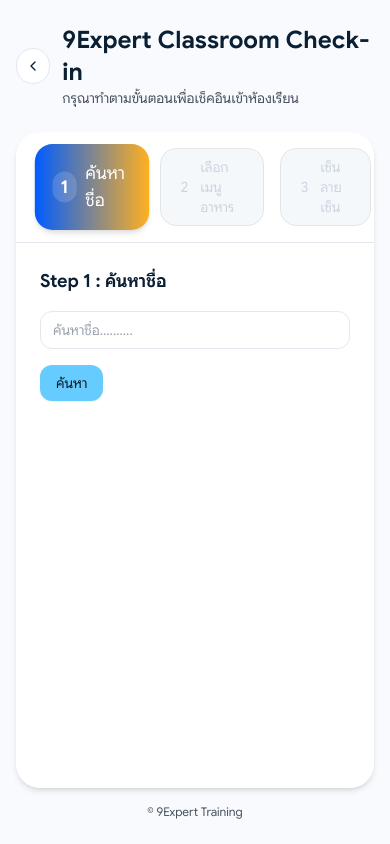
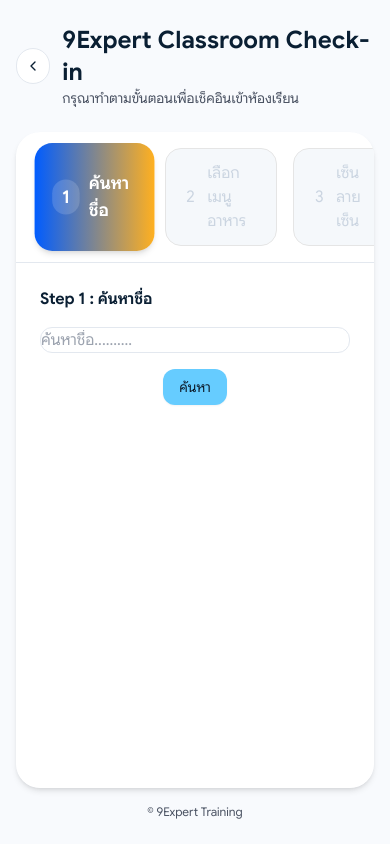
Before and after one commit to 9expert-devsec/classroom-app, a Next.js app: page /classroom/checkin in a window 390 px wide. Built offline with nearby package versions, Linux system fonts and the light colour scheme.

Commit message:
edit font size for tablet

```diff
--- a/src/app/classroom/checkin/CheckinClient.jsx
+++ b/src/app/classroom/checkin/CheckinClient.jsx
@@ -141,9 +141,9 @@ export default function CheckinClient({ searchParams = {} }) {
       <StepHeader currentStep={1} />
 
       <div className="flex min-h-0 flex-1 flex-col px-6 py-6">
-        <h2 className="text-lg font-semibold">Step 1 : ค้นหาชื่อ</h2>
+        <h2 className="sm:text-2xl lg:text-lg font-semibold">Step 1 : ค้นหาชื่อ</h2>
 
-        <form onSubmit={handleSubmit} className="mt-4 space-y-4 shrink-0">
+        <form onSubmit={handleSubmit} className="mt-4 space-y-4 flex flex-col items-center shrink-0">
           <TextInput
             placeholder="ค้นหาชื่อ.........."
             value={keyword}
--- a/src/app/classroom/checkin/SearchResultCard.jsx
+++ b/src/app/classroom/checkin/SearchResultCard.jsx
@@ -48,33 +48,33 @@ export default function SearchResultCard({ student, onClick }) {
     <button
       type="button"
       onClick={onClick}
-      className="w-full text-left rounded-2xl px-4 py-3 shadow-sm transition
+      className="w-full text-left rounded-2xl p-4 shadow-sm transition
                  bg-white ring-1 ring-[#48B0FF] hover:bg-front-bgSoft/80"
     >
-      <div className="text-base font-semibold text-[#0D1B2A]">{thaiName}</div>
+      <div className="sm:text-3xl lg:text-base font-semibold text-[#0D1B2A]">{thaiName}</div>
 
       {engName && (
-        <div className="text-xs text-front-textMuted">{engName}</div>
+        <div className="sm:text-base lg:text-xs text-front-textMuted">{engName}</div>
       )}
 
       {company && (
-        <div className="mt-1 text-sm text-front-textMuted">{company}</div>
+        <div className="mt-1 sm:text-xl lg:text-sm text-front-textMuted">{company}</div>
       )}
 
       {classTitle && (
-        <div className="mt-2 rounded-xl bg-[#48B0FF]/20 px-3 py-2 text-base text-[#0D1B2A]">
+        <div className="mt-2 rounded-xl bg-[#48B0FF]/20 px-3 py-2 sm:text-2xl lg:text-base text-[#0D1B2A]">
           <div className="font-bold">
             Class: <span className="font-normal">{classTitle}</span>
           </div>
 
-          <div className="mt-0.5 text-sm text-[#0D1B2A]">
+          <div className="mt-0.5 sm:text-xl lg:text-sm text-[#0D1B2A]">
             {dateLabel && <>วันที่อบรม: {dateLabel}</>}
             {room && <> • ห้อง: {room}</>}
           </div>
 
           {/* แสดง Day */}
           {dayNumber && (
-            <div className="mt-1 text-sm text-[#005CFF] font-bold">
+            <div className="sm:text-xl lg:text-sm text-[#005CFF] font-bold">
               {dayLabel}
             </div>
           )}
--- a/src/app/classroom/checkin/StepHeader.jsx
+++ b/src/app/classroom/checkin/StepHeader.jsx
@@ -18,12 +18,12 @@ export default function StepHeader({ currentStep }) {
           return (
             <div
               key={step.id}
-              className="relative z-10 flex flex-1 items-center gap-2 rounded-2xl bg-gradient-to-r from-[#005CFF] to-[#FFB020] px-4 py-2 text-white shadow-md transform scale-[1.1] transition-transform duration-200 ease-out"
+              className="relative z-10 flex flex-1 sm:flex-col lg:flex-row items-center gap-2 rounded-2xl bg-gradient-to-r from-[#005CFF] to-[#FFB020] px-4 py-3 text-white shadow-md transform scale-[1.1] transition-transform duration-200 ease-out"
             >
-              <span className="flex h-7 w-7 items-center justify-center rounded-full bg-white/15 text-base font-semibold">
+              <span className="flex h-8 w-8 items-center justify-center rounded-full bg-white/15 sm:text-xl lg:text-base font-semibold">
                 {step.id}
               </span>
-              <span className="text-base font-medium">{step.label}</span>
+              <span className="sm:text-xl lg:text-base font-bold">{step.label}</span>
             </div>
           );
 
@@ -31,14 +31,14 @@ export default function StepHeader({ currentStep }) {
           return (
             <div
               key={step.id}
-              className="flex flex-1 items-center gap-2 rounded-2xl  bg-slate-100 px-4 py-2"
+              className="flex flex-1 sm:flex-col lg:flex-row items-center gap-2 rounded-2xl  bg-slate-100 px-4 py-3"
             >
 
-              <span className="flex h-7 w-7 items-center justify-center rounded-full text-sm font-semibold text-[#F8FAFD] bg-[#005CFF]">
+              <span className="flex h-8 w-8 items-center justify-center rounded-full sm:text-lg lg:text-sm font-semibold text-[#F8FAFD] bg-[#005CFF]">
                 {/* {step.id} */}
-                <Check size={18}/>
+                <Check size={20}/>
               </span>
-              <span className="text-sm font-medium text-[#0D1B2A]">
+              <span className="sm:text-lg lg:text-sm font-medium text-[#0D1B2A]">
                 {step.label}
               </span>
             </div>
@@ -47,12 +47,12 @@ export default function StepHeader({ currentStep }) {
         return (
           <div
             key={step.id}
-            className="flex flex-1 items-center gap-2 rounded-2xl border bg-front-stepFuture px-4 py-2"
+            className="flex flex-1 sm:flex-col lg:flex-row items-center gap-2 rounded-2xl border bg-front-stepFuture px-4 py-3"
           >
-            <span className="flex h-7 w-7 items-center justify-center rounded-full text-sm font-medium text-slate-300">
+            <span className="flex h-8 w-8 items-center justify-center rounded-full sm:text-lg lg:text-sm font-medium text-slate-300">
               {step.id}
             </span>
-            <span className="text-sm text-slate-300">{step.label}</span>
+            <span className="sm:text-lg lg:text-sm text-slate-300">{step.label}</span>
           </div>
         );
       })}
--- a/src/components/ui/TextInput.jsx
+++ b/src/components/ui/TextInput.jsx
@@ -3,7 +3,7 @@ export default function TextInput({ className = "", ...props }) {
     <input
       {...props}
       className={
-        "w-full rounded-xl border border-brand-border bg-white px-3 py-2 text-sm text-front-text focus:border-brand-primary focus:ring-2 focus:ring-brand-primary/20 outline-none transition " +
+        "w-full rounded-xl border border-brand-border bg-white sm:p-3 lg:p-2 sm:text-2xl lg:text-base text-front-text focus:border-brand-primary focus:ring-2 focus:ring-brand-primary/20 outline-none transition " +
         className
       }
     />
```
